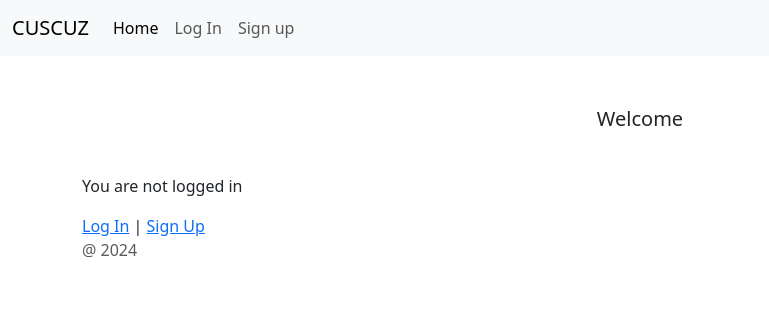
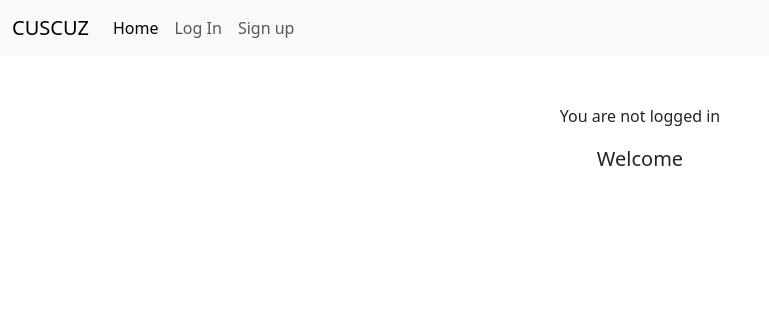
Before and after one commit to hugobelem/django-auth, a Django app: page / in a window 1280 px wide. Shown: the top 316 px of the page, without its empty margins (0-769 px from the left). Run offline with Django 5.2, Linux system fonts and the light colour scheme.

Commit message:
template changes 4

```diff
--- a/templates/base.html
+++ b/templates/base.html
@@ -13,7 +13,7 @@
   {% block css %}
   <link href="https://cdn.jsdelivr.net/npm/bootstrap@5.3.3/dist/css/bootstrap.min.css" rel="stylesheet"
     integrity="sha384-QWTKZyjpPEjISv5WaRU9OFeRpok6YctnYmDr5pNlyT2bRjXh0JMhjY6hW+ALEwIH" crossorigin="anonymous">
-  <link rel="stylesheet" href="{% static 'css/base.css' %}">
+  <link rel="stylesheet" href="{% static '/static/css/base.css' %}">
   {% endblock %}
 </head>
 
@@ -46,12 +46,6 @@
     {% endblock content %}
   </div>
 
-  <footer class="footer">
-    <div class="container">
-      <span class="text-muted">@ 2024</span>
-    </div>
-  </footer>
-
   {% block javascript %}
   <!-- Bootstrap JavaScript -->
   <script src="https://cdn.jsdelivr.net/npm/bootstrap@5.3.3/dist/js/bootstrap.bundle.min.js"
--- a/templates/home.html
+++ b/templates/home.html
@@ -1,4 +1,5 @@
 {% extends "base.html" %}
+{% load static %}
 
 {% block title %}Home{% endblock %}
 
@@ -14,11 +15,9 @@
 
 {% else %}
   <div class="pricing-header px-3 py-3 pt-md-5 pb-md-4 mx-auto text-center">
+    <p>You are not logged in</p>
     <p class="lead">Welcome</p>
   </div>
-  <p>You are not logged in</p>
-  <a href="{% url 'login' %}">Log In</a> |
-  <a href="{% url 'signup' %}">Sign Up</a>
 {% endif %}
 
 {% endblock %}
```
